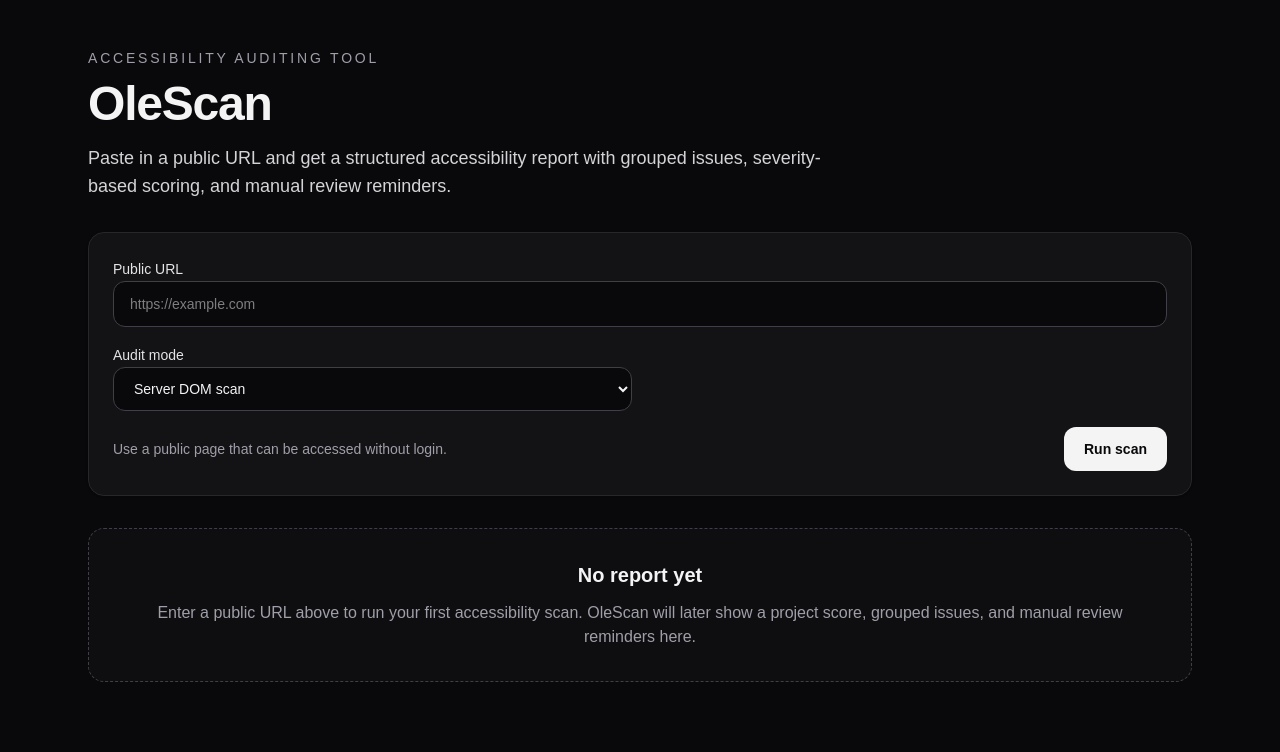
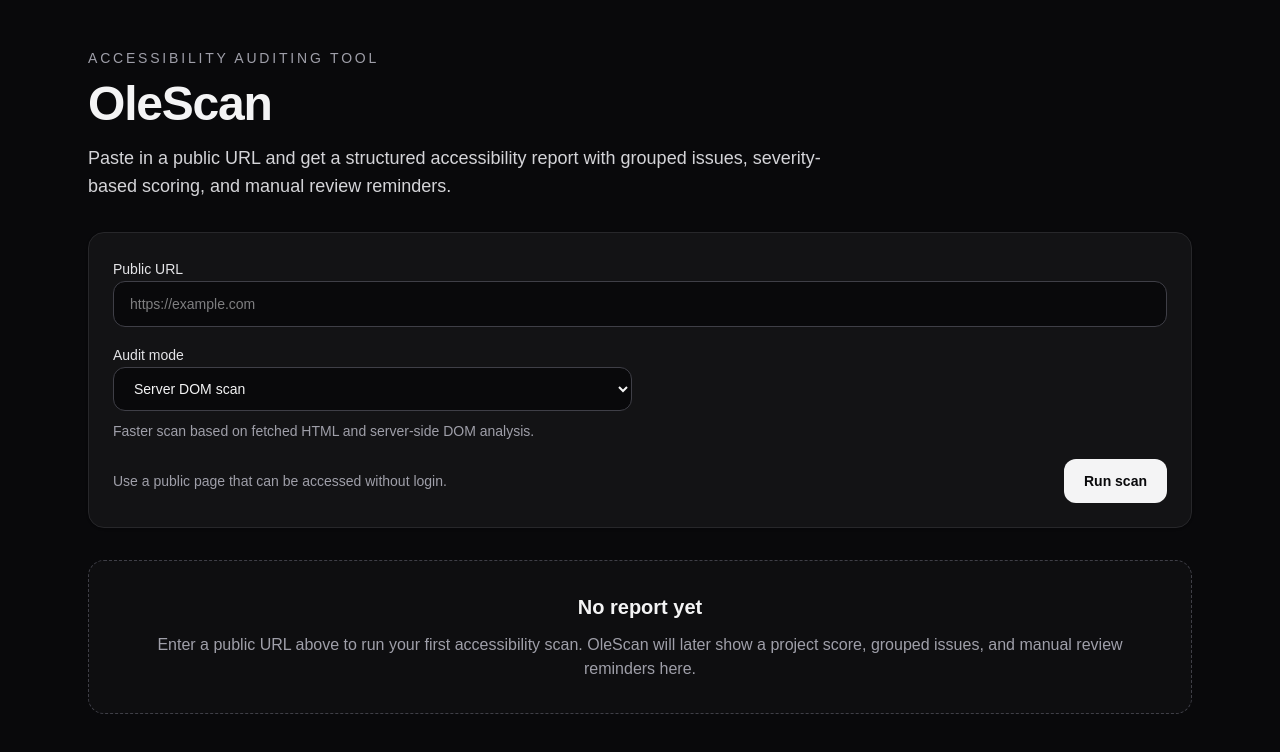
Before and after one commit to OleKoderNo/OleScan, a Next.js app: page / in a window 1280 px wide. Shown: the top 752 px of the page. Built offline with nearby package versions, Linux system fonts and the light colour scheme.

Commit message:
feat: add audit mode guidance text to scan form

```diff
--- a/src/components/analyzer/UrlForm.tsx
+++ b/src/components/analyzer/UrlForm.tsx
@@ -10,6 +10,11 @@ type UrlFormProps = {
 	onChange: (value: string) => void;
 	onEngineModeChange: (mode: AuditEngineMode) => void;
 	onSubmitUrl: (url: string) => void;
+};
+
+const modeHelpTextMap: Record<AuditEngineMode, string> = {
+	"server-dom": "Faster scan based on fetched HTML and server-side DOM analysis.",
+	browser: "Slower but more realistic scan using a live browser for dynamic pages.",
 };
 
 // URL form with visible validation feedback.
@@ -82,6 +87,8 @@ export function UrlForm({
 						<option value="server-dom">Server DOM scan</option>
 						<option value="browser">Browser scan (Playwright)</option>
 					</select>
+
+					<p className="text-sm leading-6 text-zinc-400">{modeHelpTextMap[engineMode]}</p>
 				</div>
 			</div>
 
```
